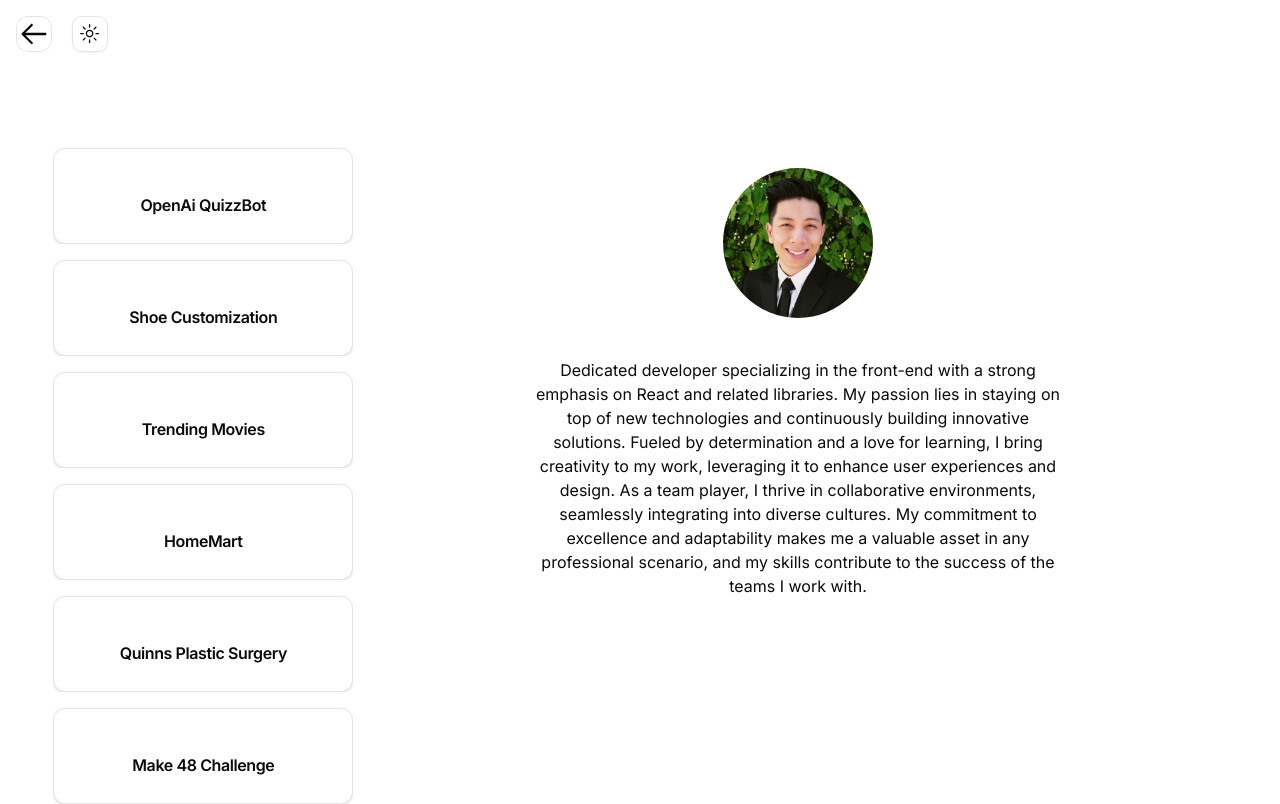
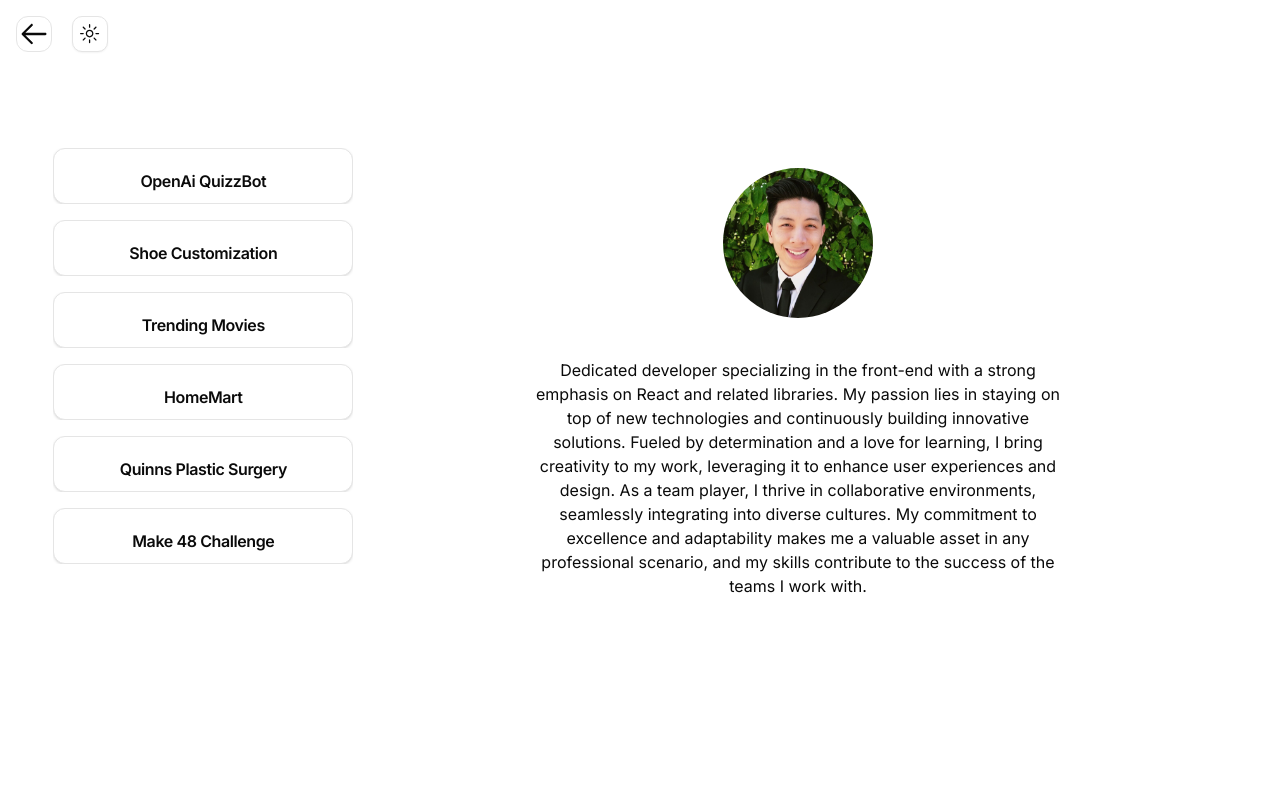
Before and after one commit to Kevetic/Portfolio, a Next.js app: page /projects in a window 1280 px wide. Built offline with nearby package versions, Linux system fonts and the light colour scheme.

Commit message:
heigh change on projects

```diff
--- a/app/projects/page.tsx
+++ b/app/projects/page.tsx
@@ -101,11 +101,11 @@ function Projects() {
           <motion.div
             variants={defaultAnimations}
             whileHover={{
-              height: "50%",
+              height: "90%",
               width: "40vw",
               transition: easeInOut,
             }}
-            className="lg:h-24 lg:w-[300px] lg:overflow-hidden hidden md:flex"
+            className="lg:h-14 lg:w-[300px] lg:overflow-hidden hidden md:flex"
             key={i}
           >
             <ProjectCard
--- a/components/ProjectCard/ProjectCard.tsx
+++ b/components/ProjectCard/ProjectCard.tsx
@@ -24,7 +24,7 @@ function ProjectCard({
   return (
     <Card className={styles}>
       <CardHeader>
-        <CardTitle className="text-center justify-center items-center lg:m-6">
+        <CardTitle className="text-center justify-center items-center">
           {name}
         </CardTitle>
         <CardDescription className="w-full p-2 text-center">
```
